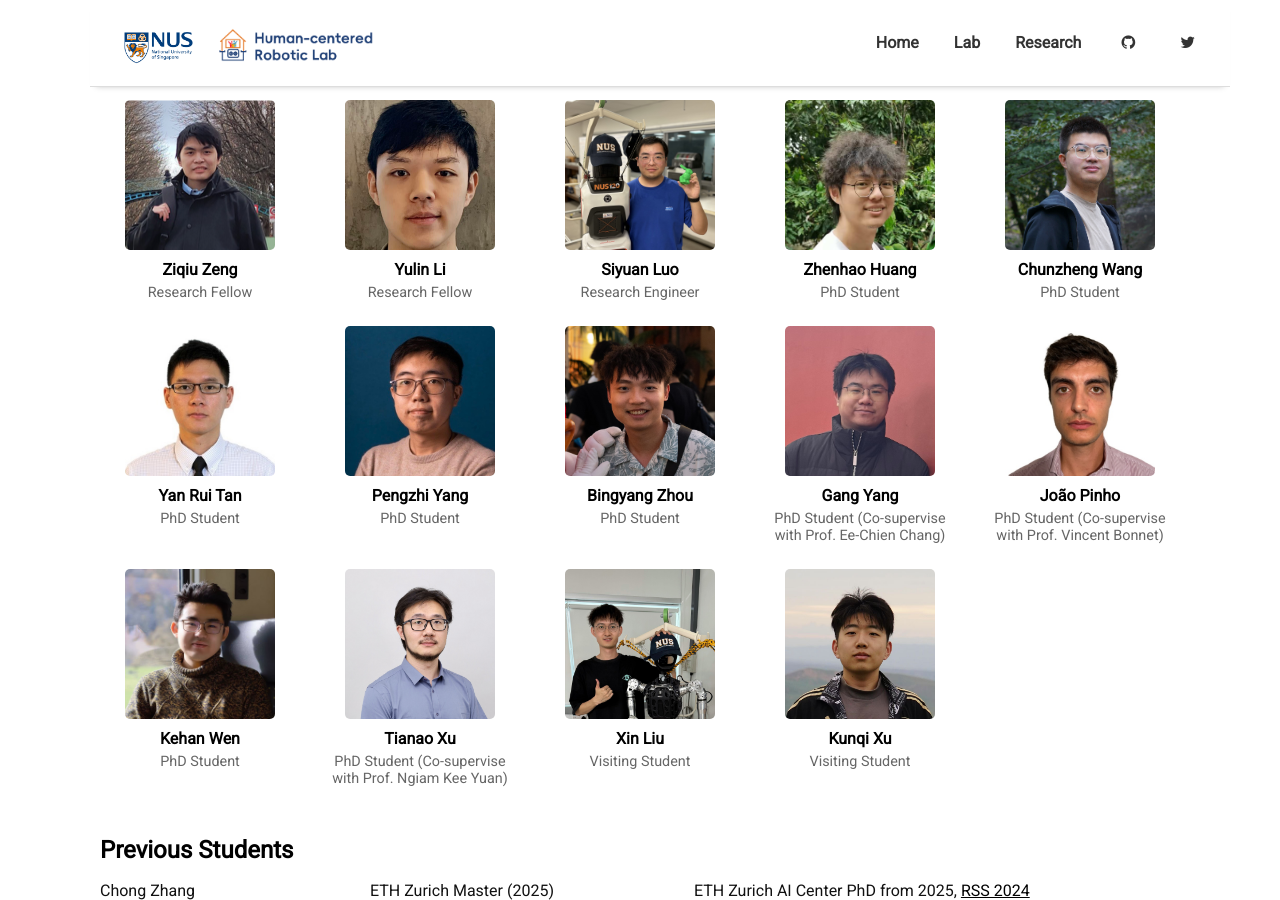
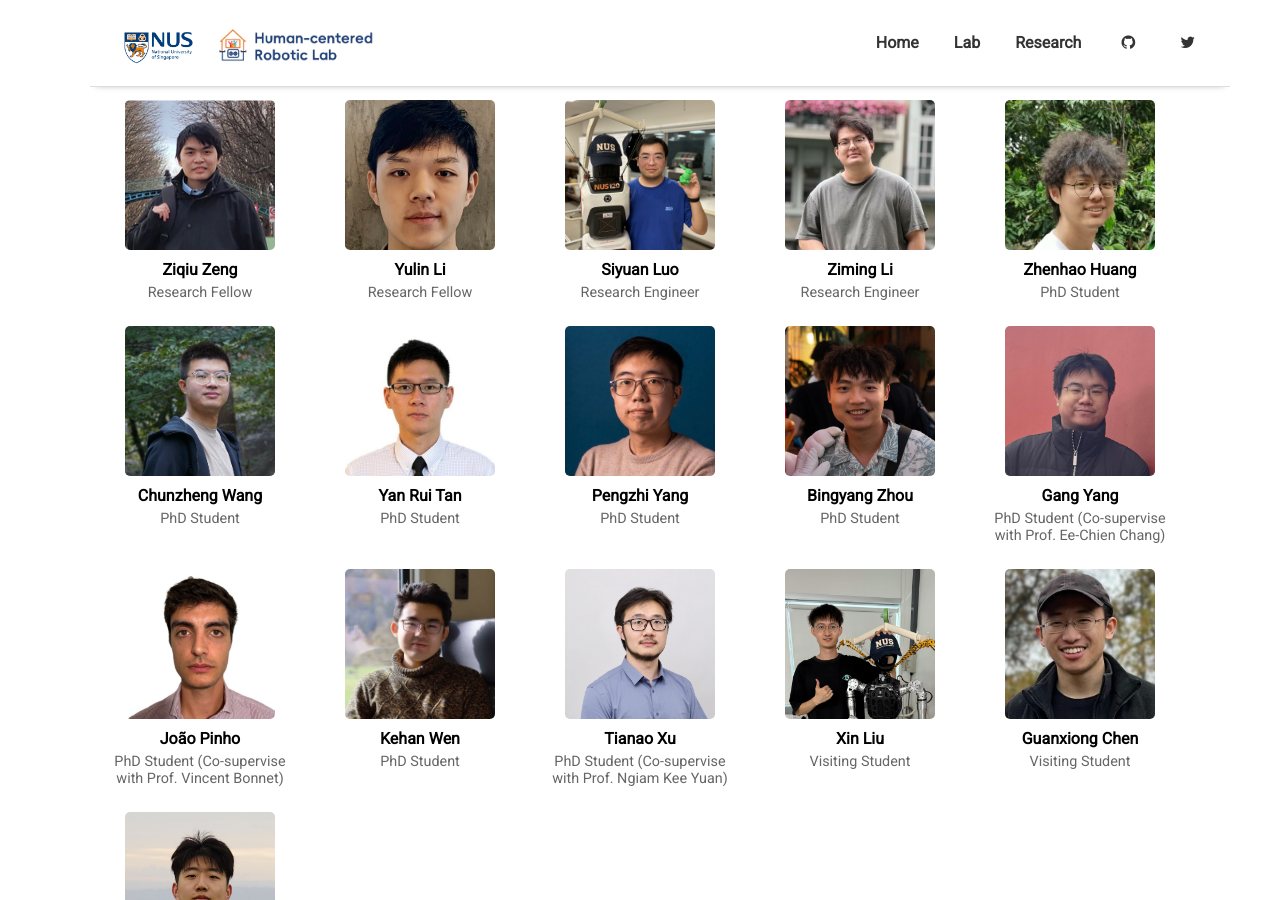
Before and after one commit to NUS-HcRL/nus-hcrl.github.io, a Jekyll site: the page built from pages/lab.md, in a window 1280 px wide and 900 px high, scrolled down 365 px. Built offline with Jekyll 4.4.1, drawn with Linux system fonts in a browser that asks for light colours; nearby versions of some CDN libraries.

Commit message:
Add Ziming Guanxiong to lab page

```diff
--- a/pages/lab.md
+++ b/pages/lab.md
@@ -39,6 +39,13 @@ permalink: /lab
       <img src="/assets/img/Siyuan.jpg" class="member-photo" alt="Siyuan Luo">
       <div class="member-name">Siyuan Luo</div>
       <div class="member-position">Research Engineer</div>
+    </div>
+  </a>
+  <a href="https://www.linkedin.com/in/ziming-li-8b68b7280/" class="member-link" target="_blank">
+    <div class="member-card">
+          <img src="/assets/img/Ziming.jpeg" class="member-photo" alt="Zhenhao Huang">
+          <div class="member-name">Ziming Li</div>
+          <div class="member-position">Research Engineer</div>
     </div>
   </a>
   <a href="https://zhenhaoh.github.io/" class="member-link" target="_blank">
@@ -95,6 +102,13 @@ permalink: /lab
         <div class="member-name">Xin Liu</div>
         <div class="member-position">Visiting Student</div>
   </div>
+  <a href="https://www.cs.ubc.ca/~gxchen/" class="member-link" target="_blank">
+    <div class="member-card">
+      <img src="/assets/img/Guanxiong.jpeg" class="member-photo" alt="Kunqi Xu">
+      <div class="member-name">Guanxiong Chen</div>
+      <div class="member-position">Visiting Student</div>
+    </div>
+  </a>
   <a href="https://xkq1qkx.github.io/" class="member-link" target="_blank">
     <div class="member-card">
       <img src="/assets/img/Kunqi.jpg" class="member-photo" alt="Kunqi Xu">
```
